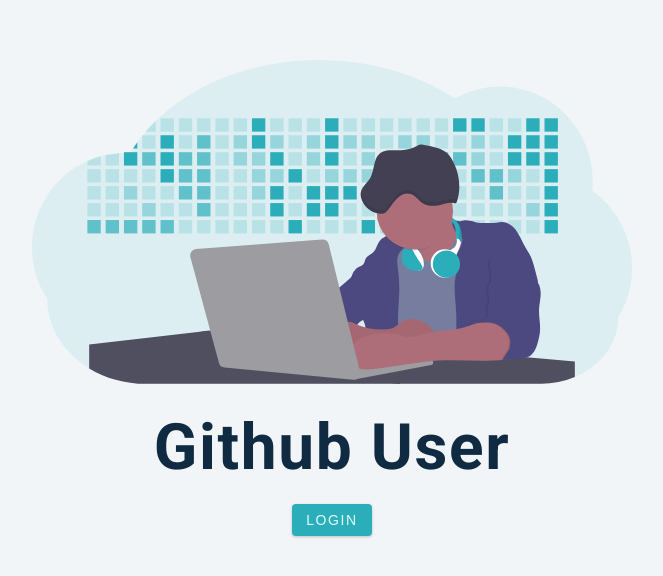
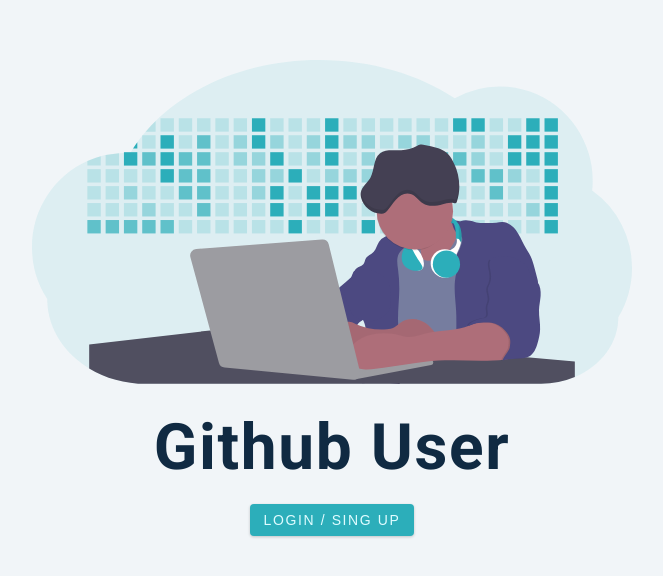
Before and after one commit to xxxmarxxx/github-search-users, a React (Create React App) app: page /login in a window 1280 px wide. Shown: the part 102-678 px from the top of the page, without its empty margins (308-971 px from the left). Built offline with nearby package versions, Linux system fonts and the light colour scheme; no server answers; what react-fusioncharts would draw is missing.

Commit message:
add sing up button

```diff
--- a/src/pages/Login.js
+++ b/src/pages/Login.js
@@ -7,7 +7,7 @@
     <div className="container">
       <img src={loginImg} alt="git user"/>
       <h1>github user</h1>
-      <button className="btn">login</button>
+      <button className="btn">login / sing up</button>
     </div>
   </Wrapper>
 };
```
